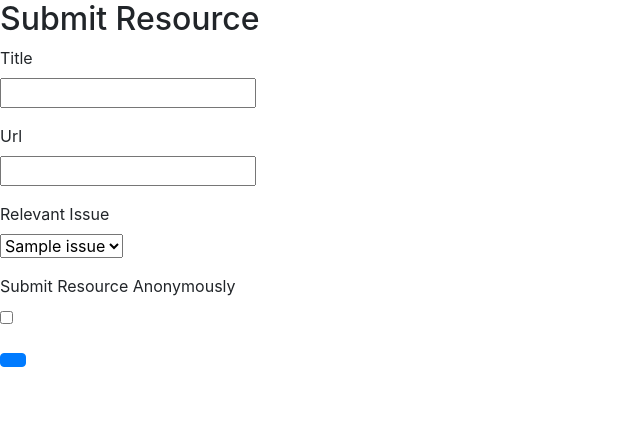
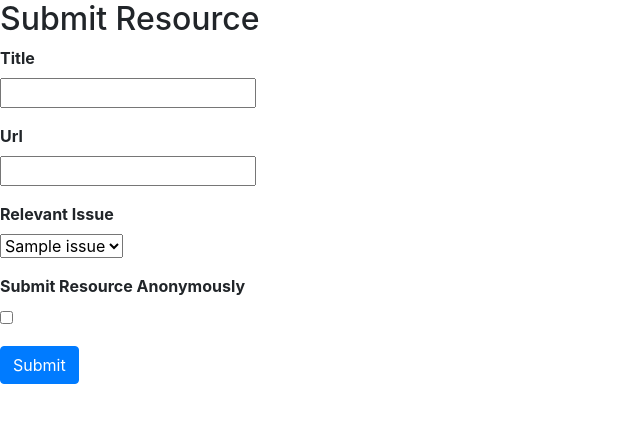
Before and after one commit to emilybuerk/civic-connect, a Django app: page /civicconnect/resources/submit/ in a window 1280 px wide. Shown: the part 58-481 px from the top of the page, without its empty margins (0-640 px from the left). Run offline with Django 3.2, Linux system fonts and the light colour scheme; a user stored in the database is signed in; tables that the repository leaves empty hold one stand-in row (values such as "Sample post"); some libraries are stand-ins or nearby versions.

Commit message:
more style tweaks

```diff
--- a/main_page/static/main_page/resource_submit.css
+++ b/main_page/static/main_page/resource_submit.css
@@ -6,5 +6,5 @@
 .form-group > label {
 	/* form input labels */
 	display: block;
-	.font-weight: bold;
+	font-weight: bold;
 }
--- a/main_page/templates/main_page/resource_submit.html
+++ b/main_page/templates/main_page/resource_submit.html
@@ -47,7 +47,7 @@
                 <input type="checkbox" name="anonymous" id="submitAnonymous" />
             </div>
             <input type="hidden" name="submitter" value={{ user.id }} />
-            <button type="submit" value="Submit" class="btn btn-primary" />
+            <button type="submit" value="Submit" class="btn btn-primary">Submit</button>
         </form>
     </div>
 </body>
--- a/main_page/templates/main_page/resources.html
+++ b/main_page/templates/main_page/resources.html
@@ -26,6 +26,6 @@
             </ul>
         {% endif %}
     {% endfor %}
-    <a id="CreateResourceButton" href="{% url 'main_page:resource_submit_page' %}">Add Resource</a>
+    <a id="CreateResourceButton" href="{% url 'main_page:resource_submit_page' %}" class="btn btn-primary">Add Resource</a>
 </body>
 </html>
```
